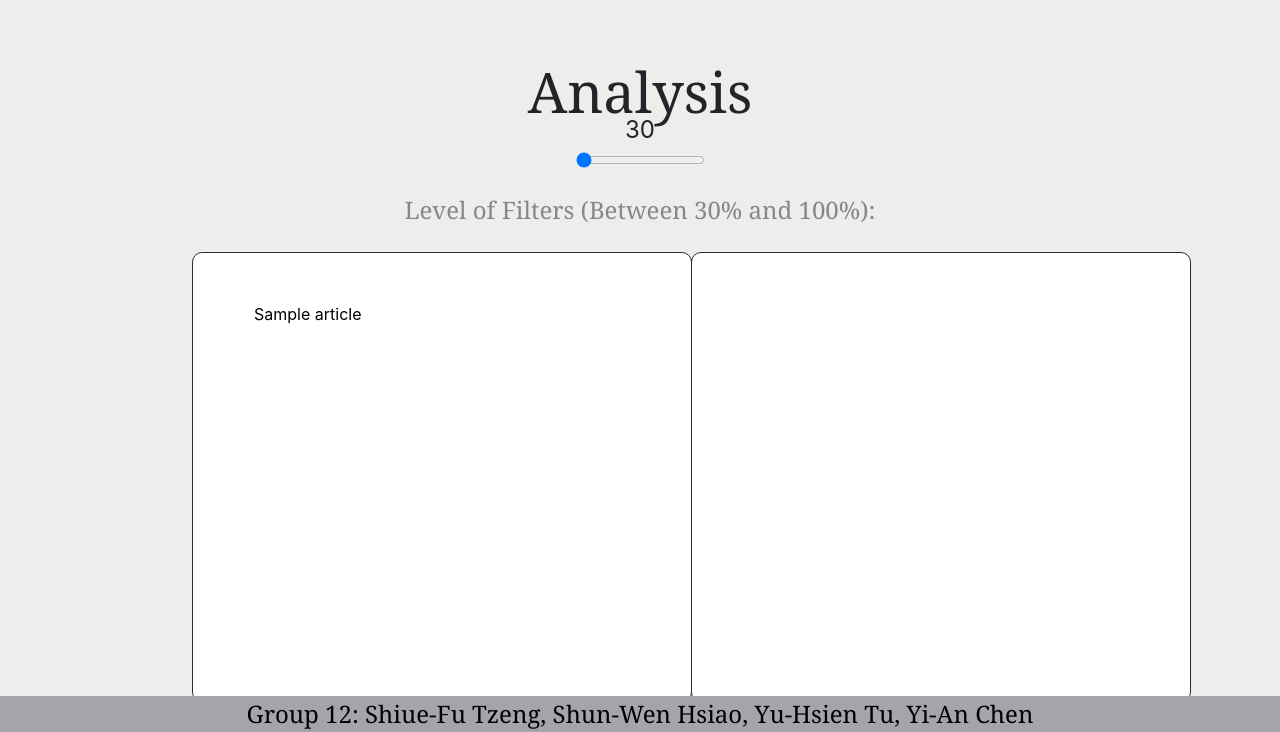
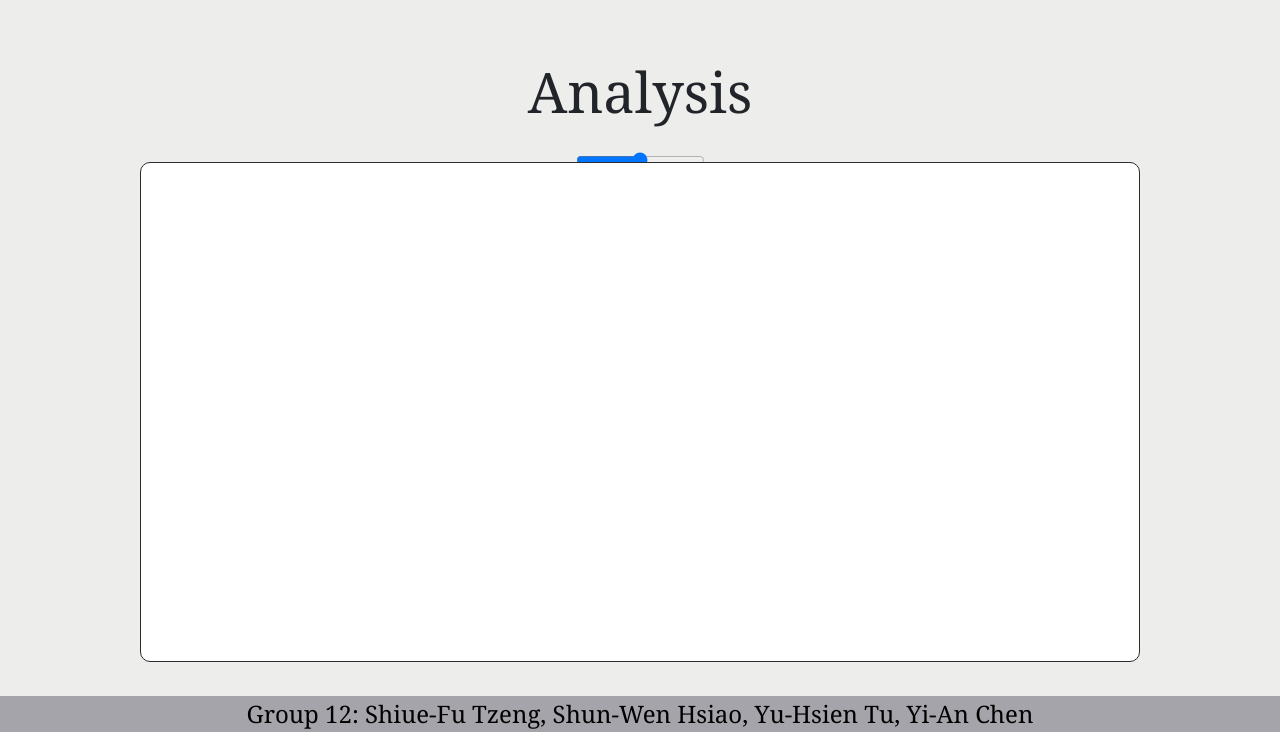
Before and after one commit to tuyuxian/cse408-final-project, a Flask app: template app/templates/Analysis.html in a window 1280 px wide. Shown: the part 68-800 px from the top of the page. Run offline with Flask 2, Linux system fonts and the light colour scheme; the template is opened without the code that fills it: most values are stand-ins (such as "Sample title", 1, 10 or a date in 2020).

Commit message:
Feat/ Percentage bar for output .

```diff
--- a/app/app.py
+++ b/app/app.py
@@ -1,4 +1,4 @@
-from flask import Flask, request, render_template
+from flask import Flask, request, render_template, jsonify
 from model import Predictor
 from unit_test import UnitTest
 app = Flask(__name__)
@@ -16,7 +16,7 @@ def article():
 
 @app.route('/analysis', methods=['GET'])
 def analysis(text):
-    #print('input', text)
+    # print('input', text)
     return render_template('Analysis.html', article=text)
 
 
@@ -24,11 +24,12 @@ def analysis(text):
 def submit():
     if request.method == 'POST':
         res = request.form.get('text-to-detect')
-        # res = Predictor(res)
-        # res = res.predict()
-        # return analysis(res)
-        res = UnitTest()
-        return analysis(res.sentence_output)
+        # print(res)
+        res = Predictor(res)
+        res = res.predict()
+        return analysis(res)
+        # res = UnitTest()
+        # return analysis(res.sentence_output)
 
 
 if __name__ == '__main__':
--- a/app/templates/Analysis.html
+++ b/app/templates/Analysis.html
@@ -39,7 +39,7 @@
 
     .bar {
       width: 100vw;
-      position: relative;
+      position: fixed;
       display: flex;
       flex-flow: column wrap;
       align-items: center;
@@ -60,7 +60,6 @@
       -o-transform: translate(-50%, -50%);
       transform: translate(-50%, -50%);
       left: 50%;
-      padding: 25px;
     }
 
     .bar p {
@@ -82,34 +81,34 @@
       text-align: center;
     }
 
-    .bar output {
-      position: fixed;
-      top: 10%;
+    /* .bar output {
+      position: absolute;
+      top: 13%;
       height: auto;
       padding: 100px 0;
       text-align: center;
       font-size: 24px;
-    }
+    } */
 
     .col #result {
       color: black;
-      width: 500px;
-      height: 450px;
+      width: 1000px;
+      height: 500px;
       position: fixed;
-      top: 40%;
-      left: 54%;
+      top: 60%;
+      left: 50%;
       padding: 25px;
       border: 1px solid #2b2c2b;
       resize: none;
       border-radius: 10px;
-      -webkit-transform: translate(-10%, -0%);
-      -moz-transform: translate(-10%, -0%);
-      -o-transform: translate(-10%, -0%);
-      transform: translate(0%, -0%);
+      -webkit-transform: translate(-50%, -50%);
+      -moz-transform: translate(-50%, -50%);
+      -o-transform: translate(-50%, -50%);
+      transform: translate(-50%, -50%);
       box-sizing: border-box;
     }
 
-    .col #article {
+    .col #article_input {
       color: black;
       width: 500px;
       height: 450px;
@@ -128,23 +127,26 @@
     }
   </style>
 
-  <div>
+  <div class="row">
+    <div class="col">
       <h1 class="text-center display-4" id="title">Analysis</h1>
     </div>
-
-  <div class="bar">
-    <p>Level of Filters (Between 30% and 100%):</p><br>
-    <input type="range" id="myRange" value="30" min="30" max="100" step="10">
-    <output id="rangeValue">30</output>
   </div>
-
   <div class="row">
     <div class="col">
-      <textarea id='article' type='text' name='article'>
+      <div class="bar">
+        <p>Level of Filters (<output id="rangeValue">50%</output>)</p><br>
+        <input type="range" id="myRange" value="50" min="0" max="100" step="10">
+      </div>
+    </div>
+  </div>
+  <div class="row">
+    <div class="col">
+      <!-- <textarea id='article_input' type='text' name='article_input'>
         {% if article %}
-        {{ article }}
+        {{ article}}
       {% endif %}
-        </textarea>
+      </textarea> -->
     </div>
     <div class="col">
       <textarea id=result type='text' name='result'>
@@ -153,40 +155,32 @@
 
   </div>
   <script>
-    $('#myRange').mousemove(function(){
+    $('#myRange').mousemove(function () {
       console.log($('#myRange').val())
       percent = $('#myRange').val()
-        $('#rangeValue').text(percent+'%');
+      $('#rangeValue').text(percent + '%');
+      var output = ""
+      for (let i = 0; i < _article.length; i++) {
+        if (_article[i][1] > percent / 100) {
+          var tmp = " * " + _article[i][2] + "\n" + "\n";
+          output += tmp;
+        }
 
-        // 這邊去filter article by percent
+      }
+
+      // filter article by percent
       // _article from last page
       // percent from input
-        $('#article').text(percent+'%'+_article);
+      $('#result').text(output);
+
+      console.log('output', output)
     });
-    var _article = article.defaultValue
-    console.log(_article)
+    var _article = JSON.parse('{{ article.result | tojson}}')
+    var output = []
+    for (let i = 0; i < _article.length; i++) {
+      output.push(_article[i])
+    }
   </script>
-
-
-  <style>
-    .footer {
-      color: black;
-      font-size: 24px;
-      font-weight: 400;
-      position: fixed;
-      text-align: center;
-      bottom: 0px;
-      width: 100%;
-      height: auto;
-      background-color: rgb(164, 164, 170);
-    }
-
-    .center {
-      padding: 200px 0;
-      text-align: center;
-    }
-  </style>
-
   <script src="https://cdn.jsdelivr.net/npm/jquery@3.5.1/dist/jquery.slim.min.js"
     integrity="sha384-DfXdz2htPH0lsSSs5nCTpuj/zy4C+OGpamoFVy38MVBnE+IbbVYUew+OrCXaRkfj"
     crossorigin="anonymous"></script>
@@ -196,4 +190,5 @@
 </body>
 <footer class="footer">Group 12: Shiue-Fu Tzeng, Shun-Wen Hsiao, Yu-Hsien Tu, Yi-An Chen
 </footer>
+
 </html>
--- a/app/templates/Home.html
+++ b/app/templates/Home.html
@@ -61,7 +61,7 @@
     #btn {
       position: fixed;
       border-radius: 15px;
-      top: 90%;
+      top: 80%;
       left: 50%;
       -webkit-transform: translate(-50%, -50%);
       -moz-transform: translate(-50%, -50%);
```
Also changed, not shown: app/model.py (+9 -3 lines). Lines whose indentation alone changed are shown as unchanged.
